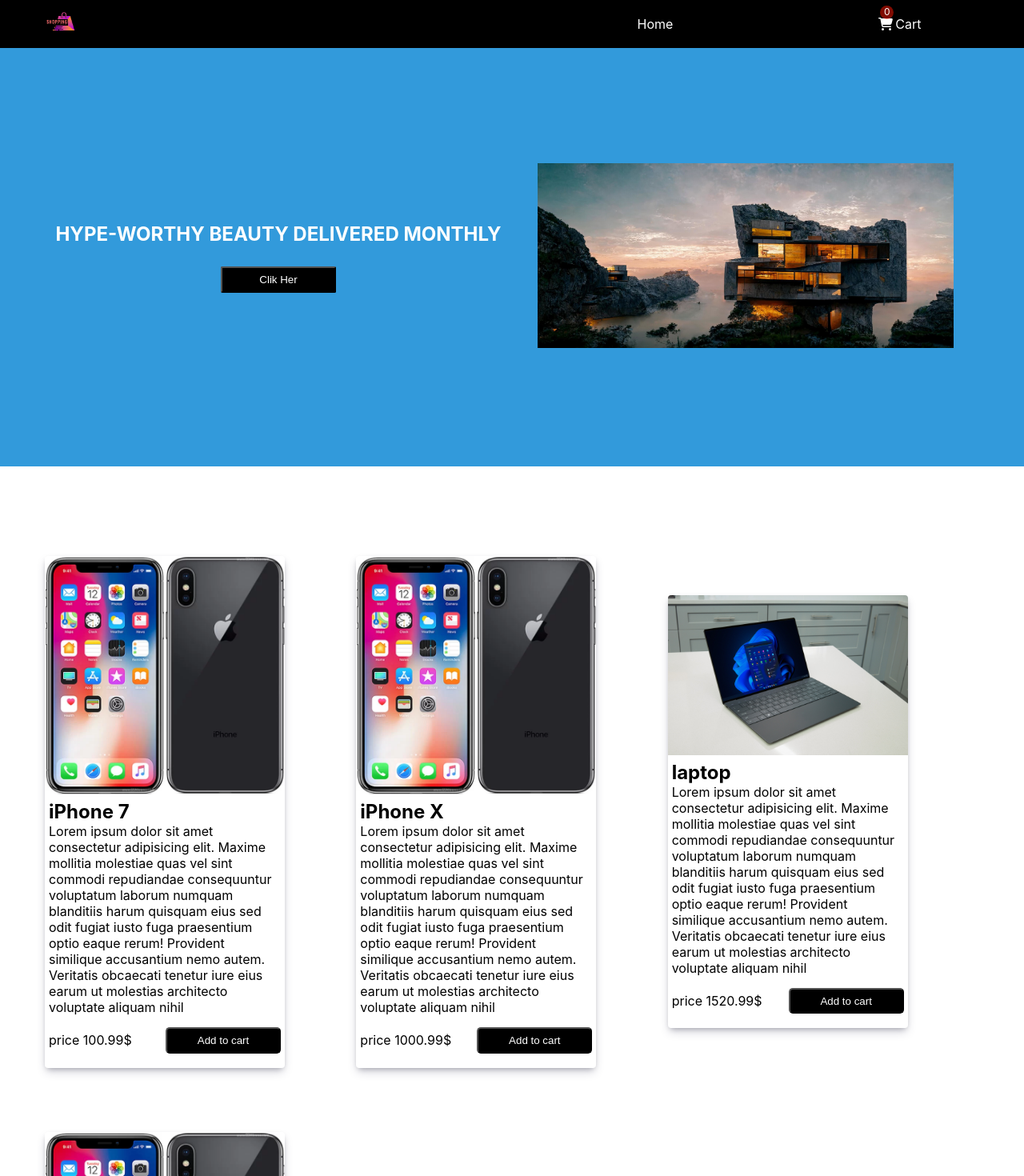
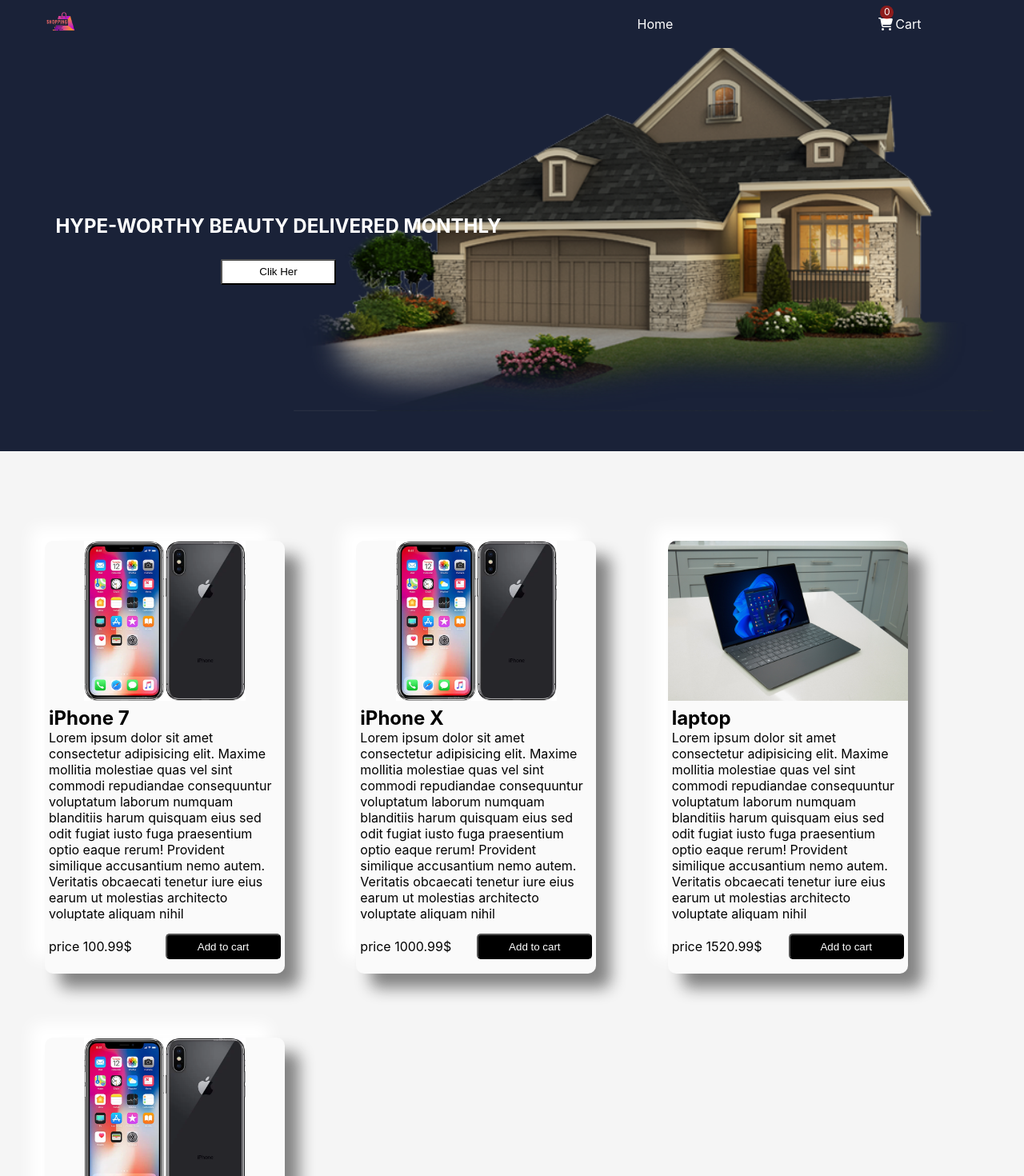
Before and after one commit to bofamj/shopping-cart, a React (Create React App) app: page / in a window 1280 px wide. Shown: the top 1470 px of the page at 80% size. Built offline with nearby package versions, Linux system fonts and the light colour scheme; the HTML template or start-up script is replaced by a standard one.

Commit message:
fix the add to cart function

```diff
--- a/src/App.css
+++ b/src/App.css
@@ -12,3 +12,6 @@ li {
   list-style: none;
   text-decoration: none;
 }
+body {
+  background-color: #f5f5f5;
+}
--- a/src/components/cart/Carts.js
+++ b/src/components/cart/Carts.js
@@ -7,7 +7,13 @@ const Carts = ({ cart, totalPrice, increment, decrement, removeItem }) => {
     <div className="carts-container">
       {/* <h1 className="cart-name">Your cart</h1> */}
       <div className="carts-section">
-        {cart.map((item) => (
+        <h1 className="cart-name">Your cart</h1>
+        {cart.length === 0 ? (
+          <h1 className="add-some-items">
+            You Have No Products Let's Add Some
+          </h1>
+        ) : (
+          cart.map((item) => (
             <Cart
               key={item.id}
               item={item}
@@ -15,7 +21,8 @@ const Carts = ({ cart, totalPrice, increment, decrement, removeItem }) => {
               decrement={decrement}
               removeItem={removeItem}
             />
-        ))}
+          ))
+        )}
       </div>
       <div className="amount-section">
         <Amount totalPrice={totalPrice} />
--- a/src/components/cart/cart-comp/cart.css
+++ b/src/components/cart/cart-comp/cart.css
@@ -36,7 +36,8 @@
 }
 .remove-btn {
   border: none;
-  background-color: white;
+  background: none;
+
   cursor: pointer;
   color: rgb(0, 145, 255);
 }
--- a/src/components/cart/carts.css
+++ b/src/components/cart/carts.css
@@ -22,9 +22,15 @@
   width: 27%;
   height: 20rem;
   margin-top: 0.5em;
-  background-color: #efefef;
+  /* background-color: #efefef;
   box-shadow: 10px 10px 14px -7px #535353;
-  border-radius: 5px;
+  border-radius: 5px; */
+  border-radius: 10px;
+  background: #ebebeb;
+  box-shadow: inset 9px 9px 30px #969696, inset -9px -9px 30px #ffffff;
+}
+.add-some-items {
+  text-align: center;
 }
 @media screen and (max-width: 868px) {
   .carts-container {
--- a/src/components/home/hero/Hero.js
+++ b/src/components/home/hero/Hero.js
@@ -1,4 +1,4 @@
-import home from "../../.././assets/dream-home-03.jpg";
+import home from "../../.././assets/pngegg.png";
 import "./hero.css";
 
 const Hero = () => {
--- a/src/components/home/hero/hero.css
+++ b/src/components/home/hero/hero.css
@@ -10,8 +10,10 @@ element.style {
   width: 100%;
   justify-content: center;
   align-items: center;
-  background-color: #329adb;
-  padding: 7em 3.5em;
+  background-color: #1a2238;
+  padding: 13em 3.5em;
+  overflow: hidden;
+  position: relative;
 }
 .text-container {
   width: 50%;
@@ -24,14 +26,17 @@ element.style {
   width: 50%;
 }
 .hero-img {
-  width: 100%;
-  padding: 2rem;
+  width: 80%;
+  top: -19%;
+  left: 20%;
+  overflow: hidden;
+  position: absolute;
 }
 .hero-button {
   width: 9rem;
   padding: 0.5em 3em;
-  background-color: black;
-  color: white;
+  background-color: rgb(255, 255, 255);
+  color: rgb(0, 0, 0);
   border-radius: 2px;
   cursor: pointer;
   margin-top: 2em;
@@ -42,6 +47,7 @@ element.style {
 
 .text-container {
   color: rgb(255, 255, 255);
+  z-index: 1;
 }
 @media screen and (max-width: 1200px) {
   .hero-continer {
--- a/src/components/home/nave/nave.css
+++ b/src/components/home/nave/nave.css
@@ -1,6 +1,6 @@
 .nav {
   width: 100%;
-  background-color: #000;
+  background-color: #1a2238;
   color: rgb(253, 253, 253);
   /*  position: fixed;
   margin-bottom: 100px; */
--- a/src/components/home/products/product/Product.js
+++ b/src/components/home/products/product/Product.js
@@ -1,20 +1,39 @@
-//import Cart from "../../../cart/cart-comp/Cart";
-import { useEffect } from "react";
 import "./product.css";
 
 const Product = ({ setCart, product, cart }) => {
-  const { id, image, name, price, desc } = product;
-  const addToCart = (id) => {
-    const isEsest = cart.find((item) => item.id === id);
-    if (isEsest) {
-      isEsest.qun++;
-      return setCart(cart, isEsest);
+  const { id, image, name, price, desc, isAdded } = product;
+
+  //* add the product to the cart
+  const addToCart = (product) => {
+    //* aerch if the product has already been added
+    const isExsist = cart.find((item) => item.id === product.id);
+
+    //* if the product has already been added then add for quantity
+    if (isExsist) {
+      console.log(isExsist);
+      setCart(
+        cart.map((item) =>
+          item.id === product.id
+            ? {
+                id: item.id,
+                image: item.image,
+                name: item.name,
+                price: item.price,
+                qun: item.qun + 1,
+              }
+            : {
+                id: item.id,
+                image: item.image,
+                name: item.name,
+                price: item.price,
+                qun: item.qun,
+              }
+        )
+      );
     } else {
-      setCart([...cart, { image, name, price, id, qun: 1 }]);
+      setCart([...cart, { id, image, name, price, desc, qun: 1 }]);
     }
   };
-  useEffect(() => {}, [cart]);
-
   return (
     <div className="container">
       <div className="img-continer">
@@ -27,13 +46,23 @@ const Product = ({ setCart, product, cart }) => {
           <p>
             price <span>{price}$</span>
           </p>
+          {!isAdded ? (
             <button
-            className="add-button"
+              className="add-button "
+              value={product}
+              onClick={() => addToCart(product)}
+            >
+              Add to cart
+            </button>
+          ) : (
+            <button
+              className="add-button desply"
               value={product}
               onClick={() => addToCart(id)}
             >
               Add to cart
             </button>
+          )}
         </div>
       </div>
     </div>
@@ -41,21 +70,34 @@ const Product = ({ setCart, product, cart }) => {
 };
 
 export default Product;
-/* if (cart.length === 0) {
-      setCart([...cart, { image, name, price, id, qun: 1 }]);
+
+/*const addToCart = (product) => {
+    if (cart.length === 0) {
+      setCart([
+        ...cart,
+        {
+          image,
+          name,
+          price,
+          id,
+          qun: 1,
+          isAdded: true,
+        },
+      ]);
     }
-    console.log(cart);
     if (cart.length > 0) {
-      //console.log(cart);
-      const nweItem = cart.find((item) => {
+      const isEsest = cart.map((item) => {
+        const { image, name, price, id } = item;
         if (item.id === id) {
-          item.qun++;
           console.log(item);
+        } else {
+          setCart([
+            ...cart,
+            { image, name, price, id, qun: 1, isAdded: false },
+          ]);
         }
         return item;
       });
-      setCart([...cart, nweItem]);
-    } else {
-      setCart([...cart, { image, name, price, id, qun: 1 }]);
-      console.log(cart);
-    } */
+      setCart(isEsest);
+    }
+  };*/
--- a/src/components/home/products/product/product.css
+++ b/src/components/home/products/product/product.css
@@ -1,9 +1,12 @@
 .container {
-  width: 300px;
+  max-width: 300px;
   margin-top: 5em;
-  box-shadow: rgba(50, 50, 93, 0.25) 0px 6px 12px -2px,
+  border-radius: 10px;
+  background: #fafafa;
+  box-shadow: 18px 18px 19px #828282, -18px -18px 19px #ffffff;
+  /* box-shadow: rgba(50, 50, 93, 0.25) 0px 6px 12px -2px,
     rgba(0, 0, 0, 0.3) 0px 3px 7px -3px;
-  border-radius: 4px;
+  border-radius: 4px; */
   overflow: hidden;
 }
 .des-continer {
@@ -11,10 +14,12 @@
 }
 .img-continer {
   width: 100%;
-  max-height: 20%;
+  height: 20%;
+  text-align: center;
 }
 .product-img {
-  width: 100%;
+  /* width: 100%; */
+  height: 200px;
   /* max-height: 10%; */
 }
 .foter {
@@ -31,3 +36,7 @@
   border-radius: 5px;
   cursor: pointer;
 }
+
+.desply {
+  display: none;
+}
--- a/src/dummy/data.js
+++ b/src/dummy/data.js
@@ -8,6 +8,7 @@ export const productsData = [
     price: 100.99,
     image: iphon,
     qun: 5,
+    isAdded: false,
   },
   {
     id: 2,
@@ -16,6 +17,7 @@ export const productsData = [
     price: 1000.99,
     image: iphon,
     qun: 3,
+    isAdded: false,
   },
   {
     id: 3,
@@ -24,6 +26,7 @@ export const productsData = [
     price: 1520.99,
     image: laptop,
     qun: 2,
+    isAdded: false,
   },
   {
     id: 4,
@@ -32,5 +35,6 @@ export const productsData = [
     price: 300.99,
     image: iphon,
     qun: 1,
+    isAdded: false,
   },
 ];
```
Also changed, not shown: src/App.js (+43 -4 lines), src/assets/pngegg.png (added). Lines whose indentation alone changed are shown as unchanged.
